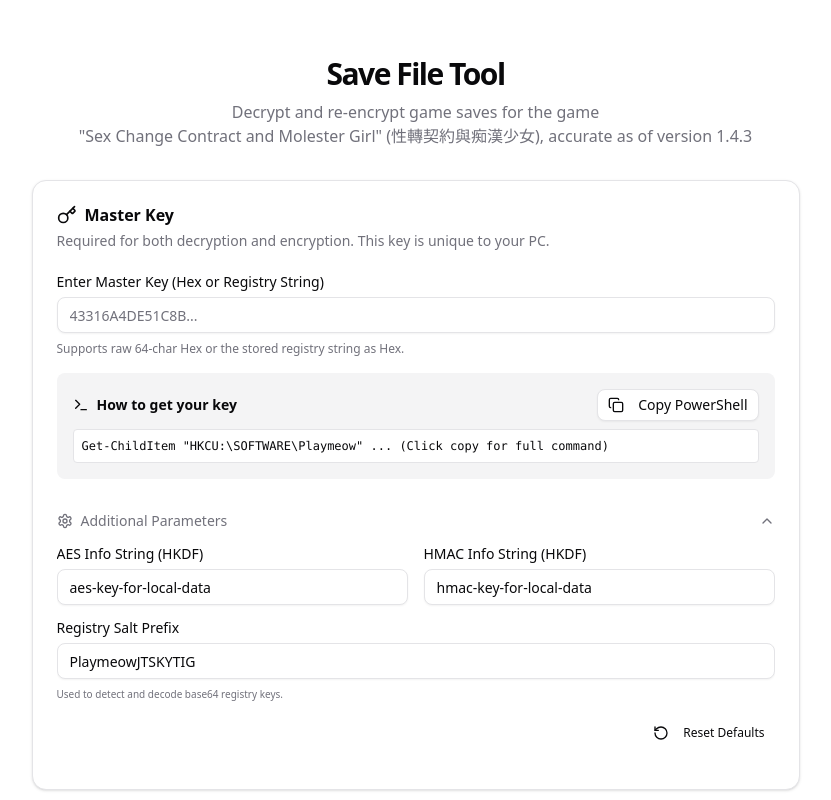
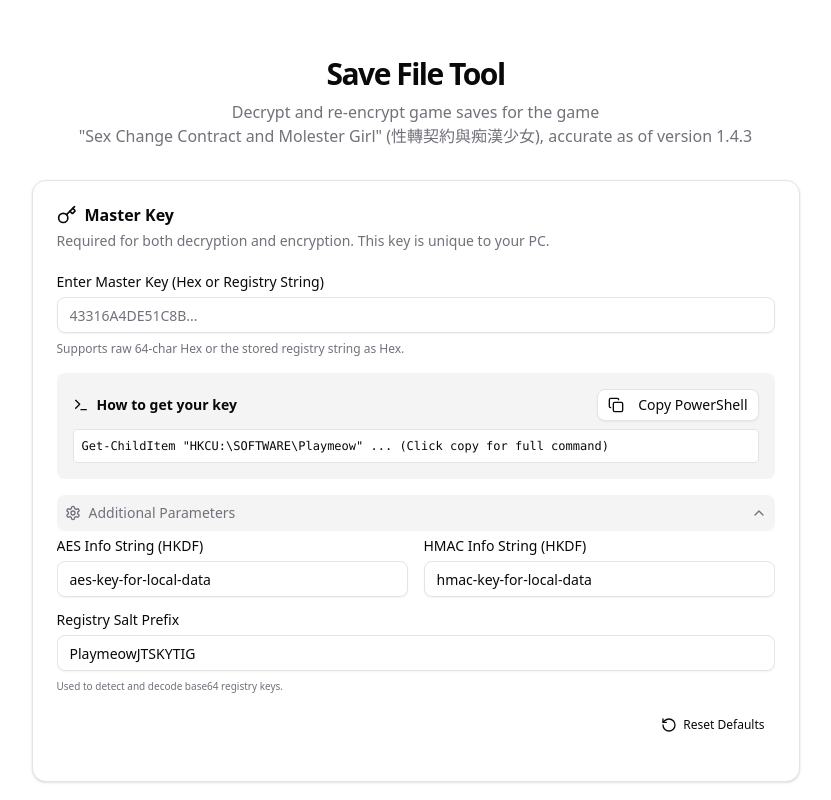
Before and after one commit to Lxkas/sccamg-save-edit, a SvelteKit app: page / in a window 1280 px wide. Both pictures are taken after a click on the button "Additional Parameters". Shown: the top 800 px of the page, without its empty margins (217-1048 px from the left). Built offline with nearby package versions, Linux system fonts and the light colour scheme.

Commit message:
adjust additional settings style and pretty-print the JSON preview

```diff
--- a/src/routes/+page.svelte
+++ b/src/routes/+page.svelte
@@ -215,8 +215,8 @@
 
 			const json = await decryptData(fileBytes, keyBytes);
 
-			JSON.parse(json);
-			decryptedJson = json;
+			const parsedJson = JSON.parse(json);
+			decryptedJson = JSON.stringify(parsedJson, null, 2);
 
 			toast.success("Decryption successful!");
 
@@ -329,12 +329,14 @@
 
 			<Accordion.Root type="single" class="w-full">
 				<Accordion.Item value="advanced">
-					<Accordion.Trigger class="text-sm font-medium text-muted-foreground hover:no-underline">
+					<Accordion.Trigger
+						class="bg-muted p-2 text-sm font-medium text-muted-foreground hover:no-underline"
+					>
 						<div class="flex items-center gap-2">
 							<Settings class="h-4 w-4" /> Additional Parameters
 						</div>
 					</Accordion.Trigger>
-					<Accordion.Content class="space-y-4">
+					<Accordion.Content class="space-y-4 pt-2">
 						<div class="grid gap-4 md:grid-cols-2">
 							<div class="space-y-2">
 								<Label for="aes-info">AES Info String (HKDF)</Label>
@@ -354,7 +356,7 @@
 						</div>
 						<div class="flex justify-end">
 							<Button variant="ghost" size="sm" class="h-8 text-xs" onclick={resetDefaults}>
-								<RotateCcw class="mr-2 h-3 w-3" /> Reset Defaults
+								<RotateCcw class="h-3 w-3" /> Reset Defaults
 							</Button>
 						</div>
 					</Accordion.Content>
```
